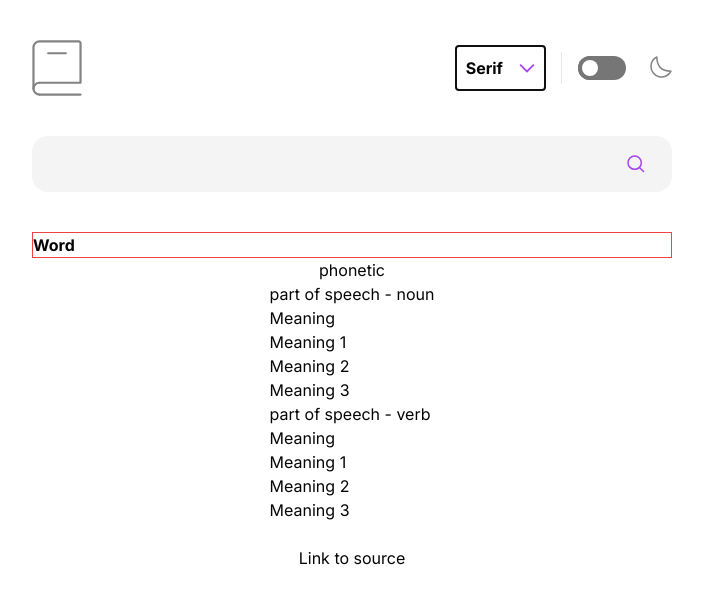
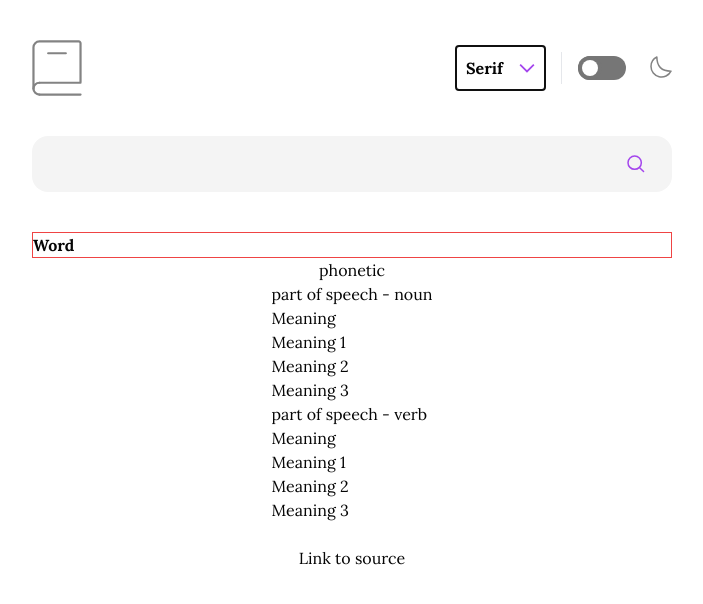
Before and after one commit to eMKa18/dictionary-web-app, a Next.js app: page / in a window 1280 px wide. Shown: the top 604 px of the page, without its empty margins (288-991 px from the left). Built offline with nearby package versions, Linux system fonts and the light colour scheme.

Commit message:
Changing fonts to proper ones

```diff
--- a/app/fonts.ts
+++ b/app/fonts.ts
@@ -6,6 +6,6 @@ const inconsolata = Inconsolata({ subsets: ["latin"] });
 
 export type FontKey = "mono" | "sans" | "serif";
 
-const fontsmap = {"serif": inter, "sans": lora, "mono": inconsolata}
+const fontsmap = {"serif": lora, "sans": inter, "mono": inconsolata}
 
 export {inter, lora, inconsolata, fontsmap}
--- a/app/layout.tsx
+++ b/app/layout.tsx
@@ -1,7 +1,7 @@
 import type { Metadata } from "next";
 import "./globals.css";
 import { ThemeProvider } from "next-themes";
-import { inter } from "./fonts";
+import { lora } from "./fonts";
 import { FontProvider } from "./FontContext";
 
 export const metadata: Metadata = {
@@ -16,7 +16,7 @@ export default function RootLayout({
 }>) {
   return (
     <html lang="en" suppressHydrationWarning>
-      <body className={`${inter.className}`}>
+      <body className={`${lora.className}`}>
         <ThemeProvider attribute="class">
           <FontProvider>{children}</FontProvider>
         </ThemeProvider>
```
